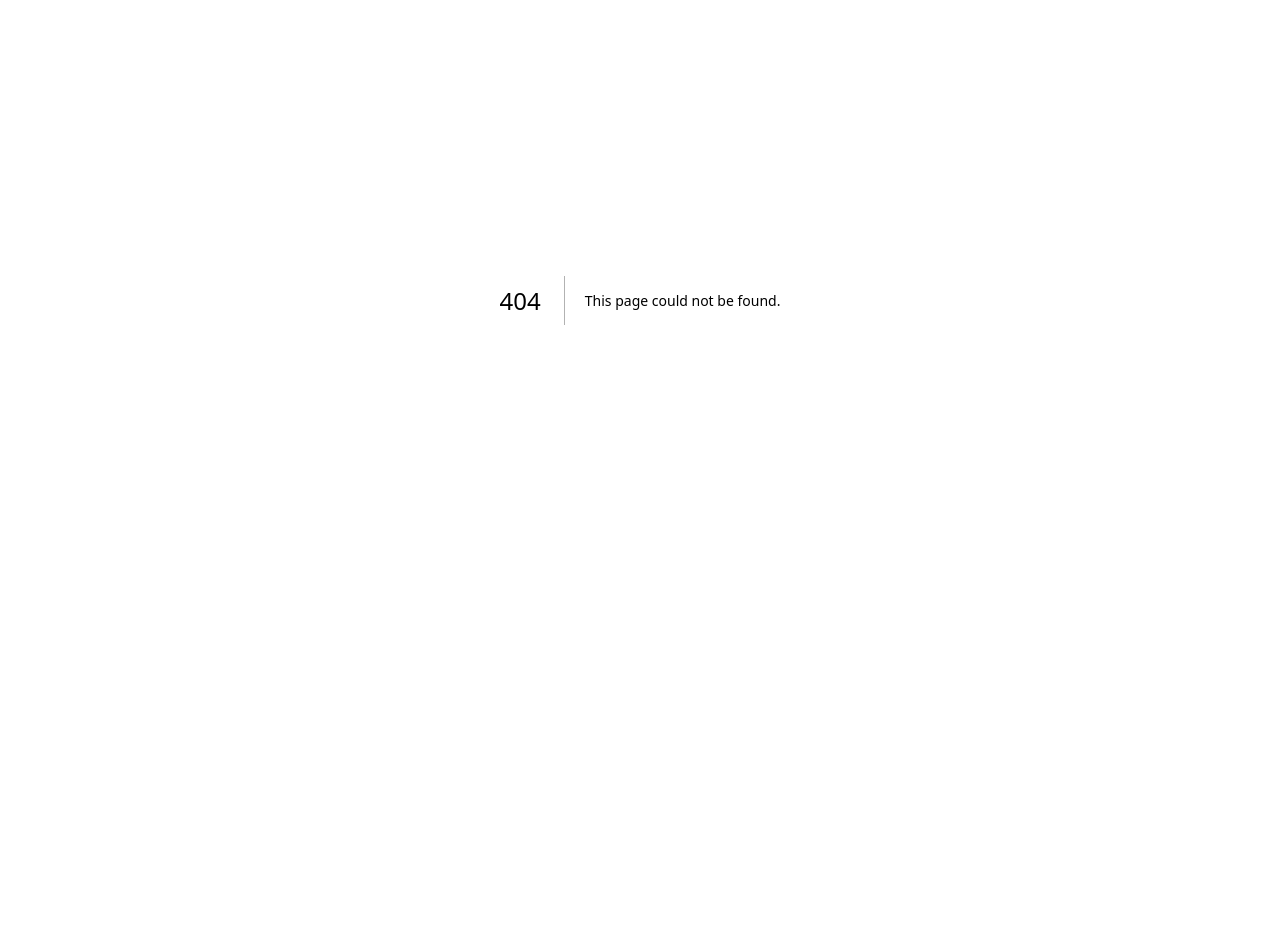
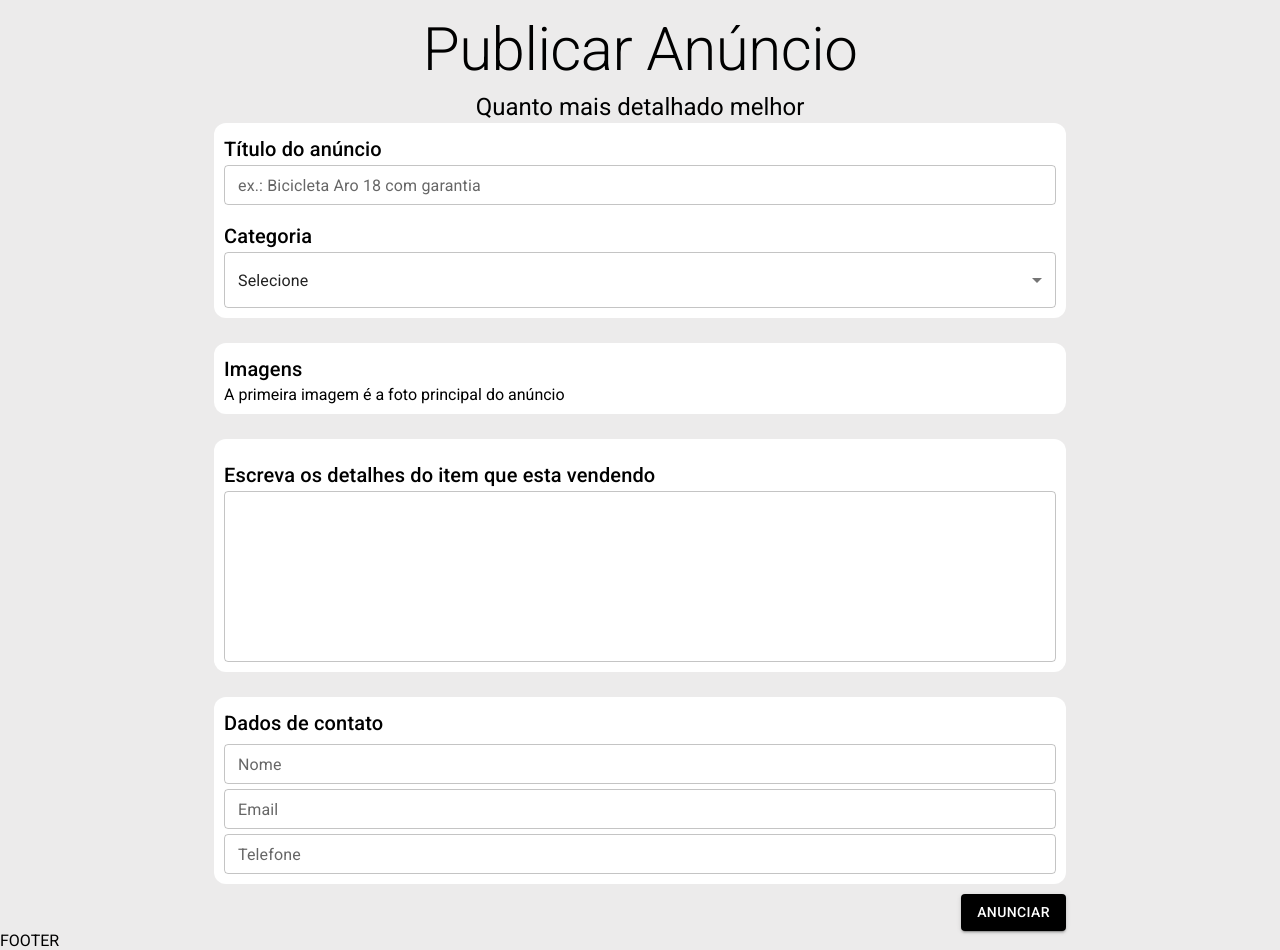
Before and after one commit to DiegoReso/Anunx-React18-NextJS13.4, a Next.js app: page /user/publish in a window 1280 px wide. Before the commit this address had no page. Shown: the part 100-1050 px from the top of the page. Before the commit the page ends 800 px from the top, so only its background shows below. Built offline with nearby package versions, Linux system fonts and the light colour scheme.

Commit message:
create page to advertise sale

```diff
--- a/app/globals.css
+++ b/app/globals.css
@@ -7,4 +7,5 @@
 
 body{
   font-family: 'Roboto';
+  background-color: rgba(216, 213, 213, 0.473);
 }
--- /dev/null
+++ b/app/user/publish/page.js
@@ -0,0 +1,186 @@
+'use client'
+
+import { Box, Button, Container, Select, TextField, Typography } from "@mui/material"
+import TemplateDefault from "../../../src/template/Default"
+
+
+const Publish =()=>{
+
+
+  return(
+
+
+    <TemplateDefault>
+      <Container maxWidth="sm">
+        <Typography
+        component="h1"
+        variant="h2"
+        align="center"
+        sx={{mt: '50px'}}>
+          Publicar Anúncio
+        </Typography>
+
+        <Typography
+        component="h5"
+        variant="h5"
+        align="center"
+        sx={{mt: '5px'}}>
+          Quanto mais detalhado melhor
+        </Typography>
+      </Container>
+
+      <Container maxWidth="md">
+        <Box sx={{bgcolor:'white',borderRadius: '12px', p:'10px'}}>
+        <Typography
+        component="h6"
+        variant="h6"
+        >
+          Título do anúncio
+        </Typography>
+        <TextField
+          label="ex.: Bicicleta Aro 18 com garantia"
+          size="small"
+          fullWidth
+          />
+
+        <Typography
+        component="h6"
+        variant="h6"
+        sx={{mt: '15px'}}
+        >
+          Categoria
+        </Typography>
+        <Select
+        native
+        variant="outlined"
+        value=""
+        fullWidth
+        onChange={()=> {}}
+        inputProps={{
+          name: 'age',
+        }}
+        >
+
+          <option value="">Selecione</option>
+          <option value={1}>Bebe e Criança</option>
+          <option value={2}>Agricultura</option>
+          <option value={3}>Moda</option>
+          <option value={4}>CArros, Motos e Barcos</option>
+          <option value={5}>Serviços</option>
+          <option value={6}>Lazer</option>
+          <option value={7}>Animais</option>
+          <option value={8}>Moveis, Casa e Jardim</option>
+          <option value={9}>Imóveis</option>
+          <option value={10}>Equipamentos e ferramentas</option>
+          <option value={11}>Celulares e Tablets</option>
+          <option value={12}>Esporte</option>
+          <option value={13}>Tecnologia</option>
+          <option value={14}>Emprego</option>
+          <option value={15}>Outros</option>
+
+
+
+        </Select>
+
+        </Box>
+
+
+      </Container>
+
+      <Container
+       maxWidth="md"
+       sx={{mt: '25px'}}
+       >
+        <Box sx={{bgcolor:'white',borderRadius: '12px', p:'10px'}}>
+        <Typography
+        component="h6"
+        variant="h6"
+        >
+          Imagens
+        </Typography>
+        <Typography component="h7" variant="h7">
+          A primeira imagem é a foto principal do anúncio
+        </Typography>
+        </Box>
+      </Container>
+
+      <Container
+       maxWidth="md"
+       sx={{mt: '25px'}}
+       >
+        <Box sx={{bgcolor:'white',borderRadius: '12px', p:'10px'}}>
+        <Typography
+        component="h6"
+        variant="h6"
+        sx={{mt: '10px'}}>
+          Escreva os detalhes do item que esta vendendo
+        </Typography>
+        <TextField
+          multiline
+          rows={6}
+          variant="outlined"
+          fullWidth
+        />
+
+        </Box>
+      </Container>
+
+
+      <Container
+       maxWidth="md"
+       sx={{mt: '25px'}}
+       >
+        <Box sx={{bgcolor:'white',borderRadius: '12px', p:'10px'}}>
+        <Typography
+        component="h6"
+        variant="h6"
+        >
+          Dados de contato
+        </Typography>
+        <TextField
+          sx={{mt: '5px'}}
+          label="Nome"
+          size="small"
+          variant="outlined"
+          fullWidth
+        />
+
+          <TextField
+          sx={{mt: '5px'}}
+          label="Email"
+          size="small"
+          variant="outlined"
+          fullWidth
+        />
+          <TextField
+          sx={{mt: '5px'}}
+          label="Telefone"
+          size="small"
+          variant="outlined"
+          fullWidth
+        />
+        </Box>
+
+      </Container>
+
+
+      <Container
+      sx={{mt: '10px'}}
+       maxWidth="md">
+          <Box textAlign=
+          "right">
+            <Button variant="contained">
+              Anunciar
+            </Button>
+          </Box>
+
+      </Container>
+
+    </TemplateDefault>
+
+
+  )
+}
+
+
+export default Publish
--- a/src/template/Default.js
+++ b/src/template/Default.js
@@ -7,8 +7,8 @@ const Default =({children})=>{
   return(
     <>
       <Header/>
-      {children}
-    <footer>FOOTER</footer>
+        {children}
+      <footer>FOOTER</footer>
     </>
   )
 }
```
